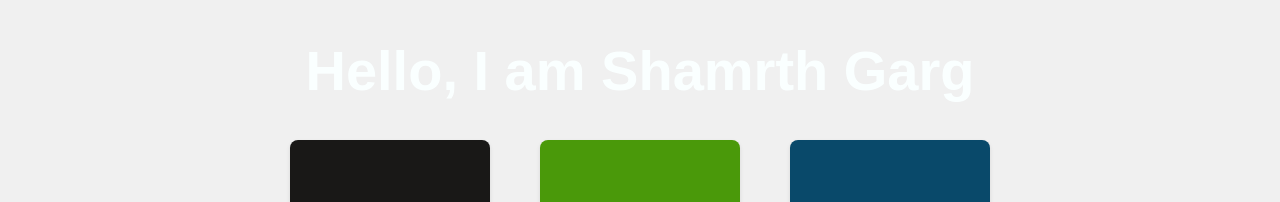
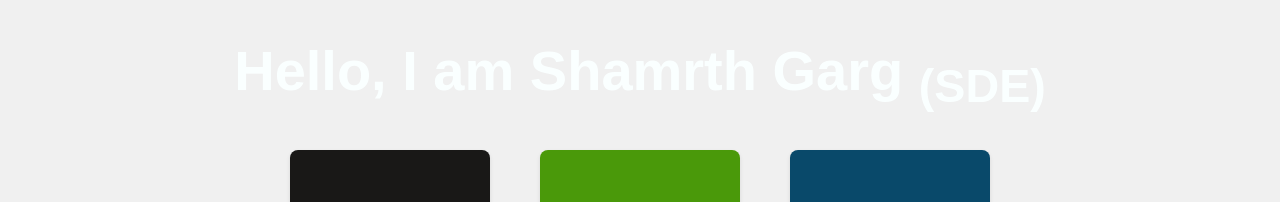
Before and after one commit to Percyakr17/myDash, a plain HTML site: page index.html in a window 1280 px wide. Shown: the top 202 px of the page. Drawn offline with Linux system fonts and the light colour scheme.

Commit message:
typing SDE

```diff
--- a/index.html
+++ b/index.html
@@ -155,7 +155,7 @@
 </head>
 <body>
   <div class="content">
-    <h1>Hello, I am Shamrth Garg</h1>
+    <h1>Hello, I am Shamrth Garg <sub>(SDE)</sub></h1>
 
     <div class="card-container">
       <div class="card-row">
```
